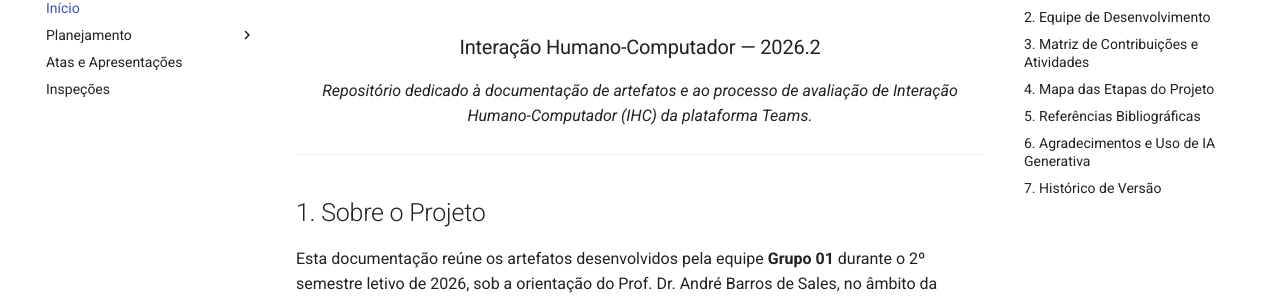
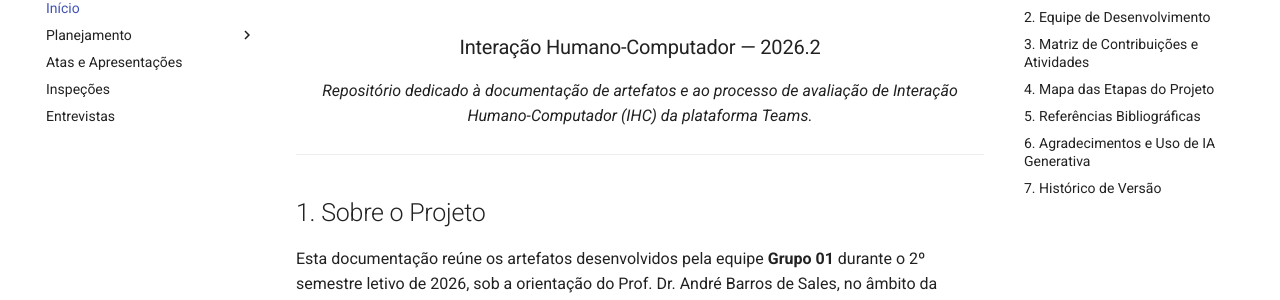
Before and after one commit to Interacao-Humano-Computador/2026.2-Grupo01, an MkDocs documentation site: the page built from docs/index.md, in a window 1280 px wide. Shown: the part 148-448 px from the top of the page. Built offline with MkDocs 1.6.1 and Material for MkDocs 9.7.7, drawn with Linux system fonts in a browser that asks for light colours; comment, search, counter and statistics services are not loaded.

Commit message:
docs: adiciona aba de entrevistas

```diff
--- a/mkdocs.yml
+++ b/mkdocs.yml
@@ -39,6 +39,7 @@ nav:
 
   - Atas e Apresentações: atas/reunioes.md
   - Inspeções: inspecoes/inspecao.md
+  - Entrevistas: entrevistas/entrevistas.md
 
 markdown_extensions:
   - admonition
```
Also changed, not shown: docs/Entrevistas/entrevistas.md (added).
